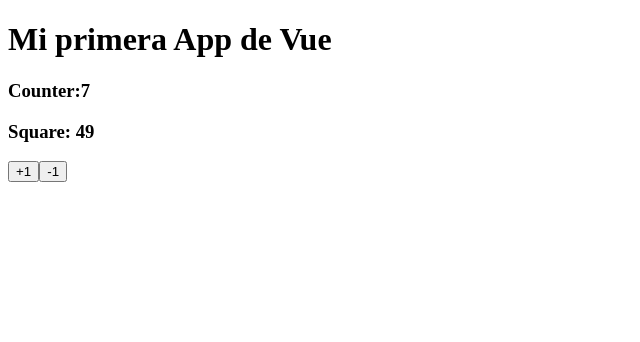
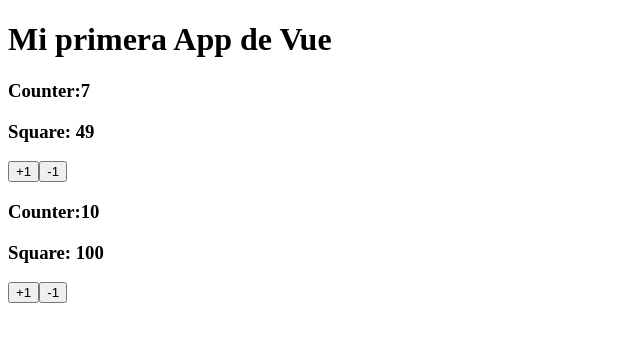
Before and after one commit to parzival-von/indecision-app, a Vue app: page / in a window 1280 px wide. Shown: the top 342 px of the page, without its empty margins (0-640 px from the left). Built offline with nearby package versions, Linux system fonts and the light colour scheme; the HTML template or start-up script is replaced by a standard one.

Commit message:
Diferentes modos para crear componentes

```diff
--- a/src/App.vue
+++ b/src/App.vue
@@ -2,10 +2,12 @@
   <h1>Mi primera App de Vue</h1>
 
   <MeusNumerator :valorem="7"/>
+  <MeusNumeratorScript :valorem="10"/>
 </template>
 
 <script lang="ts" setup>
 import MeusNumerator from './components/MeusNumerator.vue';
+import MeusNumeratorScript from './components/MeusNumeratorScript.vue';
 
 
 </script>
--- /dev/null
+++ b/src/components/MeusNumeratorScript.vue
@@ -0,0 +1,28 @@
+<template>
+  <section>
+    <h3>Counter:{{ numerus }}</h3>
+    <h3>Square: {{ quadrataNumerus }}</h3>
+
+    <div>
+      <button @:click="numerus++">+1</button>
+      <button @:click="numerus--">-1</button>
+    </div>
+  </section>
+</template>
+
+<script lang="ts">
+import { computed, ref, defineComponent } from 'vue'
+export default defineComponent({
+  props: {
+    valorem: { type: Number, required: true },
+  },
+  setup(props) {
+    const numerus = ref(props.valorem)
+    const quadrataNumerus = computed(() => numerus.value * numerus.value)
+    return {
+      numerus,
+      quadrataNumerus,
+    }
+  },
+})
+</script>
```
